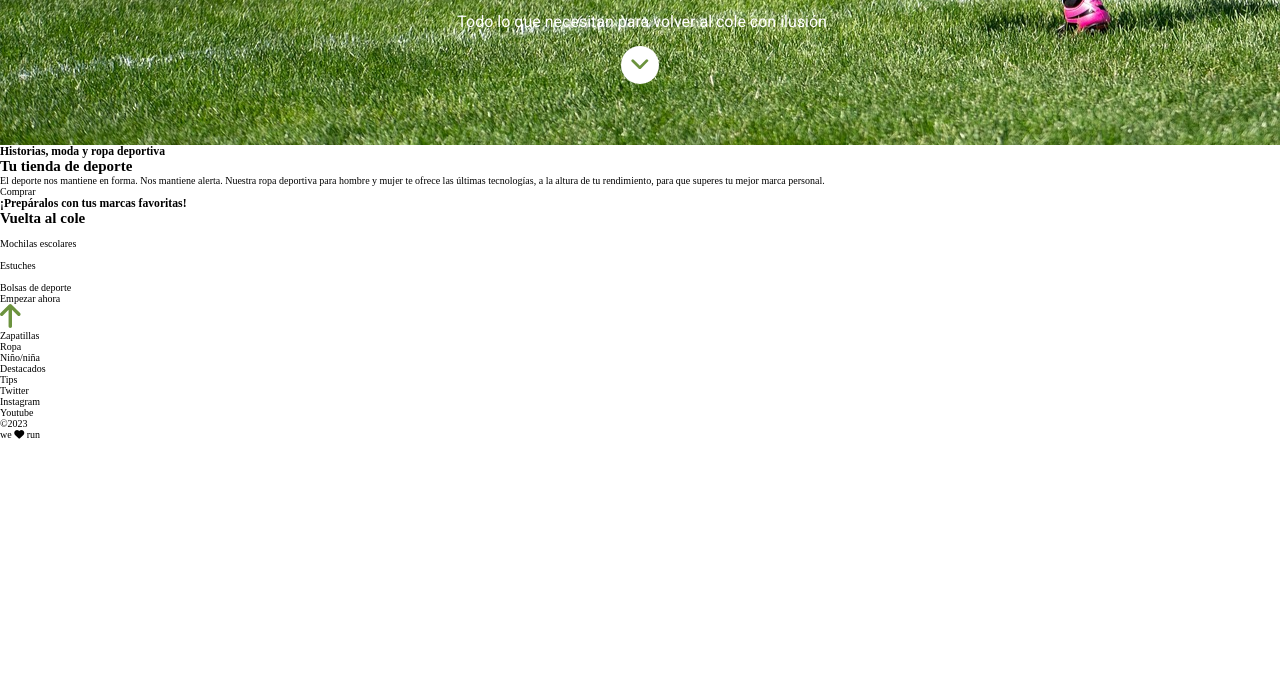
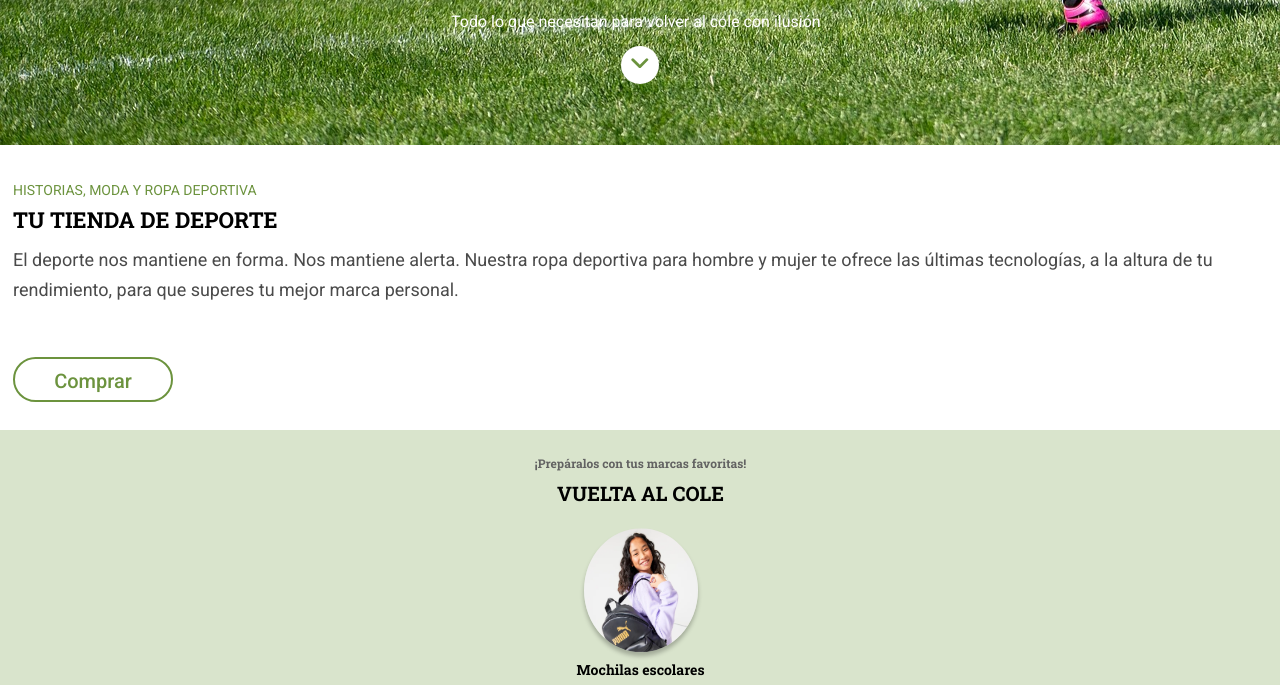
Before and after one commit to Adalab/modulo-1-evaluacion-final-mteresacastro, a website: page src/html/index.html in a window 1280 px wide. Shown: the part 655-1340 px from the top of the page. Before the commit the page ends 1095 px from the top, so only its background shows below. Drawn offline with nearby package versions, Linux system fonts and the light colour scheme; files that its build step writes are made by us from their sources; files whose address does not match are found by name.

Commit message:
add-main-style

```diff
--- a/src/html/index.html
+++ b/src/html/index.html
@@ -16,44 +16,49 @@
 
 <body>
   <header class="header">
-    <a class="header__link" href="https://adalab.es/" target="_blank"><img class="header__link--icon" src="./assets/images/ico-menu.svg" alt="menu icon"></a>
+    <a class="header__link" href="https://adalab.es/" target="_blank">
+      <img class="header__link--icon" src="./assets/images/ico-menu.svg" alt="menu icon">
+    </a>
   </header>
   <main class="main">
-    <section class="section__hero">
+    <section class="section__hero" id="hero">
       <h1 class="section__hero--h1">Comienzos compartidos</h1>
       <p class="section__hero--p">Todo lo que necesitan para volver al cole con ilusión</p>
-      <div class="section__hero--divimg"><img class="section__hero--img"src="./assets/images/ico-scroll-down.svg" alt="scroll down icon"></div>
+      <div class="section__hero--divimg"><a href="#school"><img src="./assets/images/ico-scroll-down.svg" alt="scroll down icon"></a></div>
     </section>
     <section class="section__store">
-      <h3>Historias, moda y ropa deportiva</h3>
-      <h2>Tu tienda de deporte</h2>
-      <p>El deporte nos mantiene en forma. Nos mantiene alerta. Nuestra ropa deportiva para hombre y mujer te ofrece las últimas tecnologías, a la altura de tu rendimiento, para que superes tu mejor marca personal.</p>
-      <div>Comprar</div>
+      <h3 class="section__store--h3">Historias, moda y ropa deportiva</h3>
+      <h2 class="section__store--h2">Tu tienda de deporte</h2>
+      <p class="section__store--p">El deporte nos mantiene en forma. Nos mantiene alerta. Nuestra ropa deportiva para hombre y mujer te ofrece las últimas tecnologías, a la altura de tu rendimiento, para que superes tu mejor marca personal.</p>
+      <div class="section__store--butom">Comprar</div>
     </section>
-    <section class="section__school">
-      <h3>¡Prepáralos con tus marcas favoritas!</h3>
-      <h2>Vuelta al cole</h2>
-      <div>
+    <section class="section__school" id="school">
+      <h3 class="section__school--h3">¡Prepáralos con tus marcas favoritas!</h3>
+      <h2 class="section__school--h2">Vuelta al cole</h2>
+      <div class="div__article">
         <article>
-          <img src="" alt="">
-          <p>Mochilas escolares</p>
+          <img class="div__article--img" src="./assets/images/lpbts-mod05-img01-desk.png" alt="imagen de chica morena con mochila">
+          <p class="div__article--p">Mochilas escolares</p>
         </article>
         <article>
-          <img src="" alt="">
-          <p>Estuches</p>
+          <img class="div__article--img" src="./assets/images/lpbts-mod05-img04-mob.png" alt="imagen de chico lanzando lápices al aire">
+          <p class="div__article--p">Estuches</p>
         </article>
         <article>
-          <img src="" alt="">
-          <p>Bolsas de deporte</p>
+          <img class="div__article--img" src="./assets/images/lpbts-mod05-img03-mob.png" alt="imagen de chica rubia con mochila">
+          <p class="div__article--p">Bolsas de deporte</p>
         </article>
-        <div>Empezar ahora</div>
+        <div class="div__article--buton2">Empezar ahora</div>
       </div>
     </section>
   </main>
-  <footer>
-    <div><img class="footer__icon" src="./assets/images/ico-arrow.svg" alt="arrow up icon"></div>
-    <nav>
-      <ul>
+  <footer class="footer">
+    <div class="footer__div">
+      <a href="#hero">
+        <img class="footer__icon" src="./assets/images/ico-arrow.svg" alt="arrow up icon">
+    </div>
+    <nav></a>
+      <ul class="">
         <li>Zapatillas</li>
         <li>Ropa</li>
         <li>Niño/niña</li>
--- a/src/scss/main.scss
+++ b/src/scss/main.scss
@@ -31,17 +31,16 @@
     background-position: 85% 40%;
     background-repeat: no-repeat;
     height: 100vh;
-    width: 100%;
+    width: 100vw;
     display: flex;
     text-align: center;
     flex-direction: column;
     align-items: center;
     justify-content: flex-end;
     color: $hero-text-color;
-    background-size: 15% 10% cover;
+    background-size: cover;
     gap:1.5rem;
-
-
+    position: relative;
 
     &--h1{
         font-family: $second-font;
@@ -58,10 +57,7 @@
         font-size: 1.6rem;
         line-height: 1.9rem;
         margin-left: 3.42rem;
-        margin-right: 3rem;
-
-
-
+        margin-right: 4.25rem;
     }
 
     &--divimg{
@@ -73,10 +69,142 @@
         justify-content: center;
         align-items: center;
         margin-bottom: 6.12rem;
+    }
+}
 
-        &--img{
+.section__store{
+    background-color: $hero-text-color;
+    margin-left: 1.3rem;
+    margin-right: 1.7rem;
+    margin-top: 3rem;
 
-        }
+    &--h3{
+        font-family: $font-main;
+        font-weight: 400;
+        color: $decor-color;
+        text-transform: uppercase;
+        font-size: 1.4rem;
+        line-height: 3rem;
     }
 
+    &--h2{
+        font-family: $second-font;
+        font-weight: 700;
+        color: $title-color;
+        text-transform: uppercase;
+        font-size: 2.2rem;
+        line-height: 30px;
+    }
+
+    &--p{
+        font-family: $font-main;
+        font-weight: 400;
+        color: $text-color;
+        font-size: 1.8rem;
+        margin-top: 1rem;
+        line-height: 3rem;
+    }
+
+    &--butom{
+        font-family: $font-main;
+        font-weight: 500;
+        font-size: 2rem;
+        line-height: 4.5rem;
+        text-align: center;
+        background-color: $hero-text-color;
+        color: $decor-color;
+        border: 2px solid $decor-color;
+        border-radius: 22.5px;
+        width: 16rem;
+        height: 4.5rem;
+        vertical-align: center;
+        margin-top: 5.2rem;
+        margin-bottom: 2.8rem;
+    }
 }
+
+.section__school{
+    background-color: $bg-color;
+    font-family: $second-font;
+    font-weight: 700;
+    padding-top: 1.8rem;
+    padding-left: 1.2rem;
+    padding-right: 1.1rem;
+    text-align: center;
+    line-height: 3rem;
+
+    &--h3{
+        font-size: 1.2rem;
+        color: #626262;
+    }
+
+    &--h2{
+        font-size: 2rem;
+        text-transform: uppercase;
+        padding-bottom: 1.14rem;
+    }
+}
+
+.div__article{
+    display: grid;
+    grid-template-columns: 1fr;
+    justify-items: center;
+    gap: 0.5rem;
+
+    &--img{
+        width: 11.4rem;
+        height: 12.4rem;
+        border-radius: 50%;
+        box-shadow: 0 4px 4px 0 rgba(0, 0, 0, 0.25);
+        transform: translateY(7.5%);
+    }
+
+    &--p{
+        font-size: 1.4rem;
+        padding-top: -1rem;
+    }
+
+    &--buton2{
+        color: $hero-text-color;
+        font-family: $font-main;
+        font-size: 2rem;
+        font-weight: 500;
+        width: 18.4rem;
+        background-color: $decor-color;
+        border-radius: 22.5px;
+        align-items: center;
+        padding-top: 1rem;
+        padding-bottom: 1rem;
+        margin-bottom: 3.07rem;
+    }
+}
+
+.footer{
+    height: 43.3rem;
+    background-color: $text-color;
+    font-family: $font-main;
+    font-weight: 400;
+    color: $hero-text-color;
+    text-transform: uppercase;
+    display: flex;
+    flex-direction: column;
+    align-items: center;
+    line-height: 3rem;
+
+    &__div{
+        background-color: $hero-text-color;
+        width: 4.5rem;
+        border-radius: 50%;
+        transform: translateY(-50%);
+        display: flex;
+        justify-content: center;
+    }
+
+    &__icon{
+        padding: 0.4rem;
+        text-align: center;
+        align-items: center;
+        transform: translateY(15%);
+
+    }
+}
```
